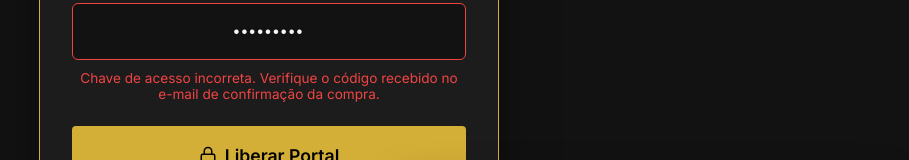
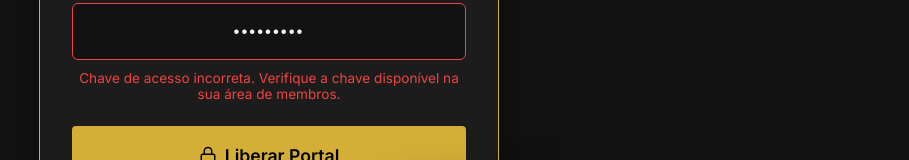
Before and after one commit to aleandrade926/andrade-florio-web, a React (Vite) app: page /acervo-contratos in a window 1280 px wide. Both pictures are taken after typing "Sample123" into the empty fields and a click on the button "Liberar Portal". Shown: the part 404-564 px from the top of the page, without its empty margins (371-1280 px from the left). Built offline with nearby package versions, Linux system fonts and the light colour scheme; a web font is replaced by a local one.

Commit message:
fix(gatekeeper): orientar chave na area de membros

```diff
--- a/src/pages/AcervoContratos.jsx
+++ b/src/pages/AcervoContratos.jsx
@@ -86,7 +86,7 @@ const Gatekeeper = ({ onLogin }) => {
             />
             {error && (
               <span style={{ color: '#ef4444', fontSize: '0.85rem', display: 'block', marginTop: '0.6rem', textAlign: 'center' }}>
-                Chave de acesso incorreta. Verifique o código recebido no e-mail de confirmação da compra.
+                Chave de acesso incorreta. Verifique a chave disponível na sua área de membros.
               </span>
             )}
           </div>
```
